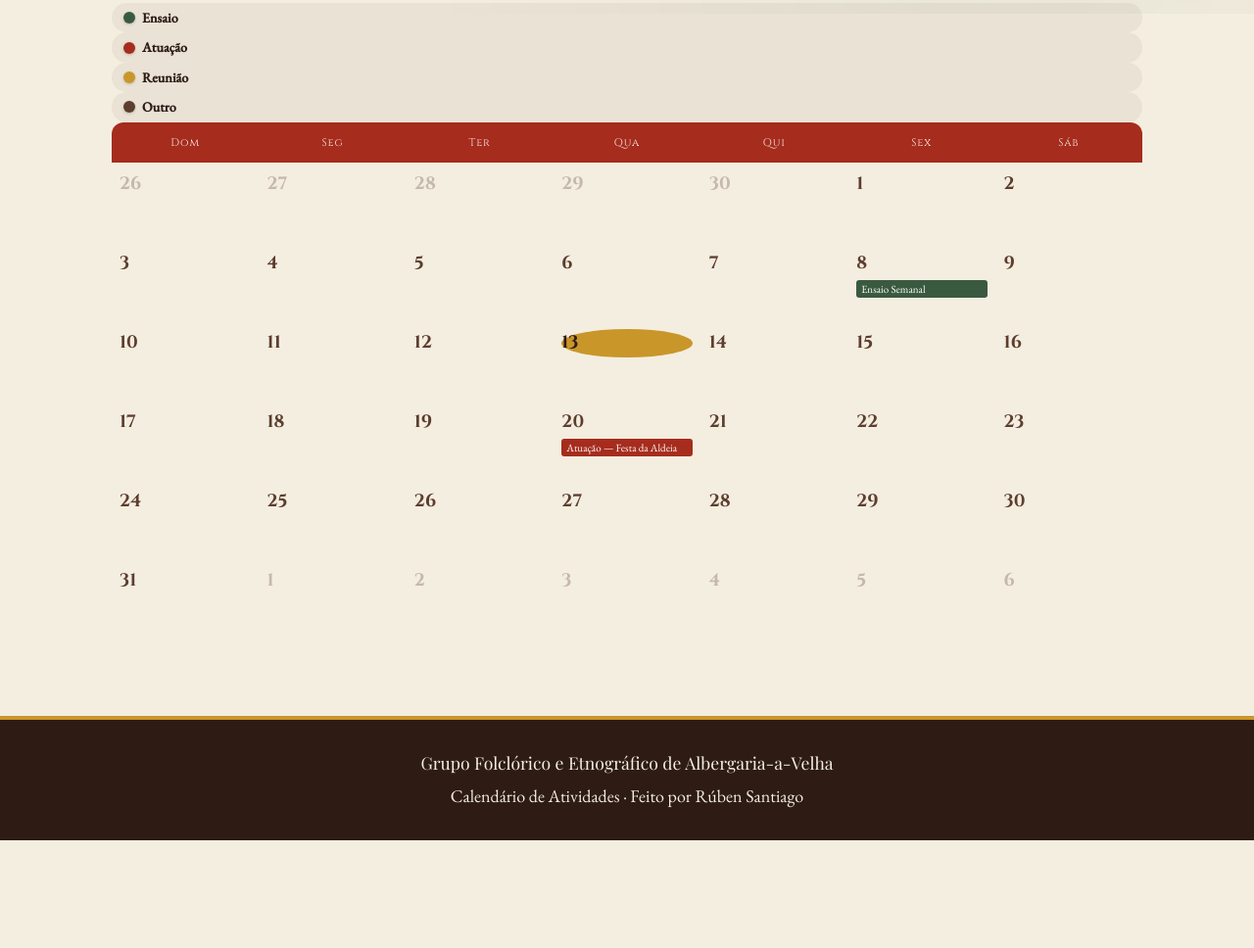
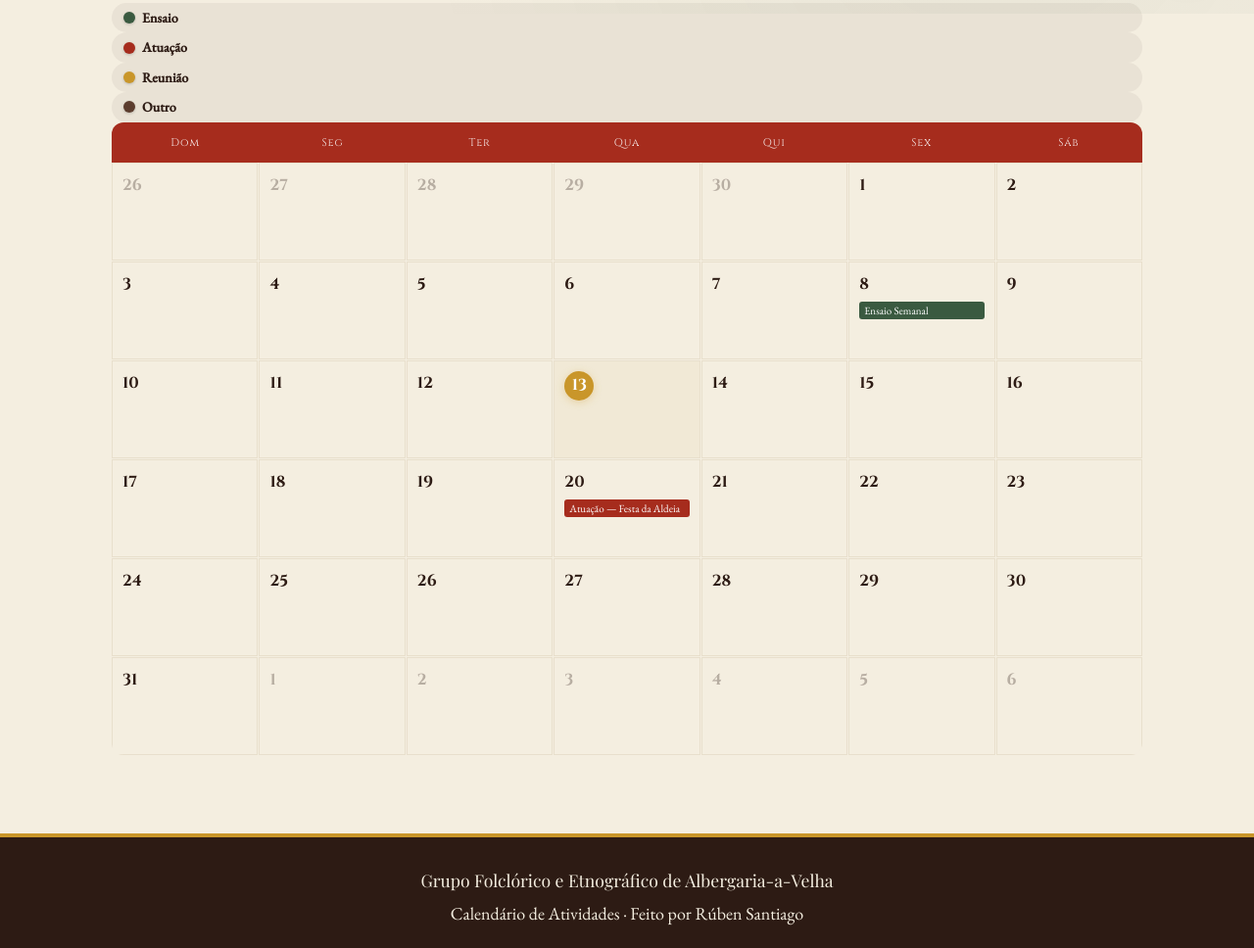
Before and after one commit to santiagoruben723-glitch/GFEAV_SAIDAS_E_ATIVIDADES, a plain HTML site: page Calendario_GFEAV/index.html in a window 1280 px wide. Shown: the part 786-1754 px from the top of the page at 98% size. Before the commit the page ends 1644 px from the top, so only its background shows below. Drawn offline with nearby package versions, Linux system fonts and the light colour scheme; a web font is replaced by a local one.

Commit message:
Enhance calendar cell styles for better visibility

```diff
--- a/Calendario_GFEAV/style.css
+++ b/Calendario_GFEAV/style.css
@@ -296,28 +296,60 @@ main {
     background: var(--cream-dark);
 }
 
+/* ── CÉLULAS DO CALENDÁRIO ── */
 .cal-cell {
     background: var(--white);
-    min-height: 80px;
-    padding: 8px;
+    min-height: 100px; /* Aumentado para dar mais "ar" aos eventos */
+    padding: 10px;
     cursor: pointer;
-    transition: background 0.15s;
+    transition: all 0.2s ease;
     position: relative;
+    border: 0.5px solid var(--linen-dark);
 }
 
-.cal-cell:hover { background: #fdf0e8; }
-.cal-cell.other-month .cal-date { opacity: 0.3; }
+.cal-cell:hover {
+    background: var(--white-soft);
+    transform: scale(1.01);
+    z-index: 2;
+}
+
+/* Dias que não pertencem ao mês atual */
+.cal-cell.other-month {
+    background: rgba(244, 238, 224, 0.4); /* Fundo linho muito claro */
+}
+
+.cal-cell.other-month .cal-date {
+    opacity: 0.3;
+}
+
+/* ── MARCAÇÃO NATURAL DO DIA ATUAL (HOJE) ── */
+.cal-cell.today {
+    background-color: rgba(201, 150, 42, 0.05); /* Brilho de ouro muito subtil no fundo */
+}
 
 .cal-cell.today .cal-date {
-    background: var(--folk-gold); /* Destaque do dia atual em "ouro" */
-    color: var(--brown-deep);
+    background: var(--folk-gold); /* Cor de ouro das arrecadas */
+    color: white !important;
+    width: 30px;
+    height: 30px;
+    display: flex;
+    align-items: center;
+    justify-content: center;
     border-radius: 50%;
+    font-weight: 900;
+    margin-bottom: 5px;
+    /* Sombra suave para parecer uma marca natural no papel/linho */
+    box-shadow: 0 2px 8px rgba(201, 150, 42, 0.3);
 }
 
+/* ── NÚMERO DO DIA ── */
 .cal-date {
     font-family: 'Cinzel', serif;
     font-weight: 700;
-    color: var(--brown-mid);
+    font-size: 16px;
+    color: var(--brown-deep);
+    margin-bottom: 4px;
+    transition: all 0.2s;
 }
 
 /* ── EVENTOS (DOTS E CARDS) ── */
```
